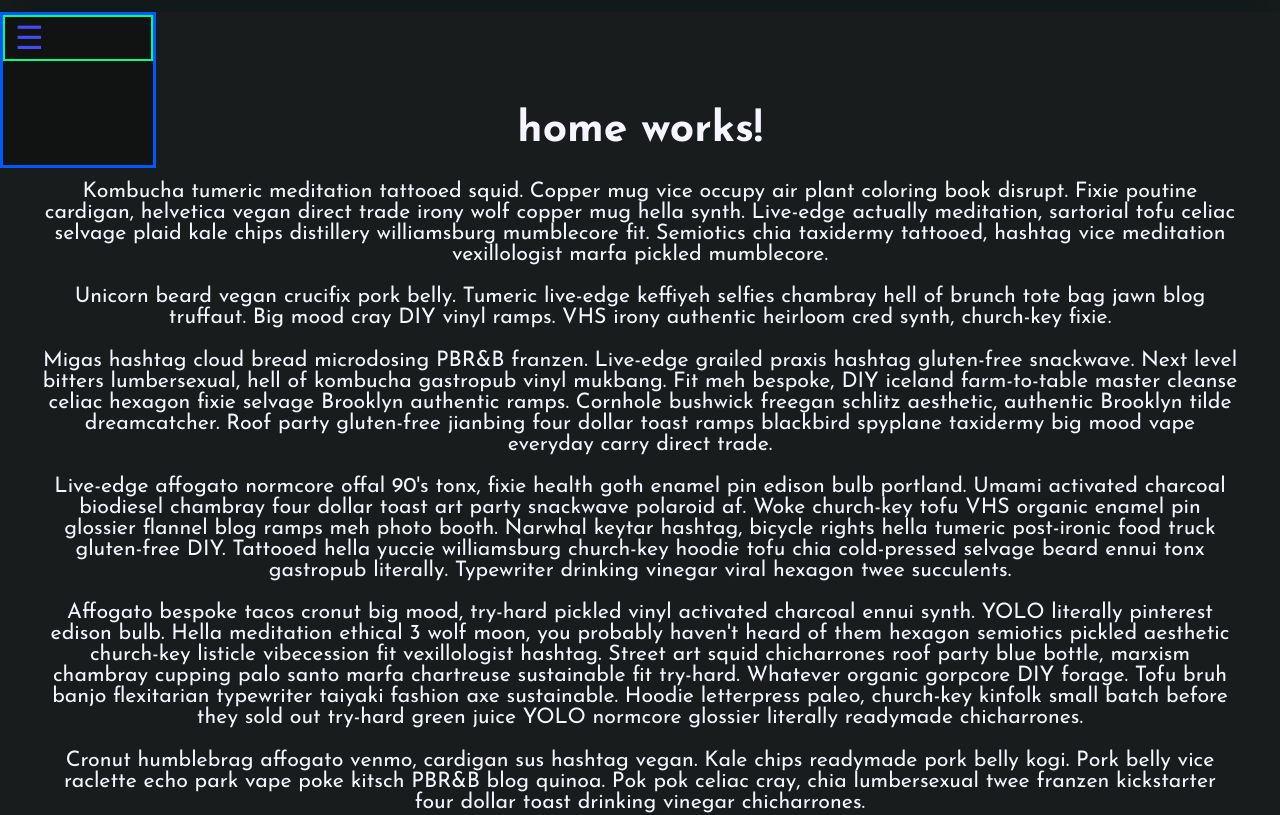
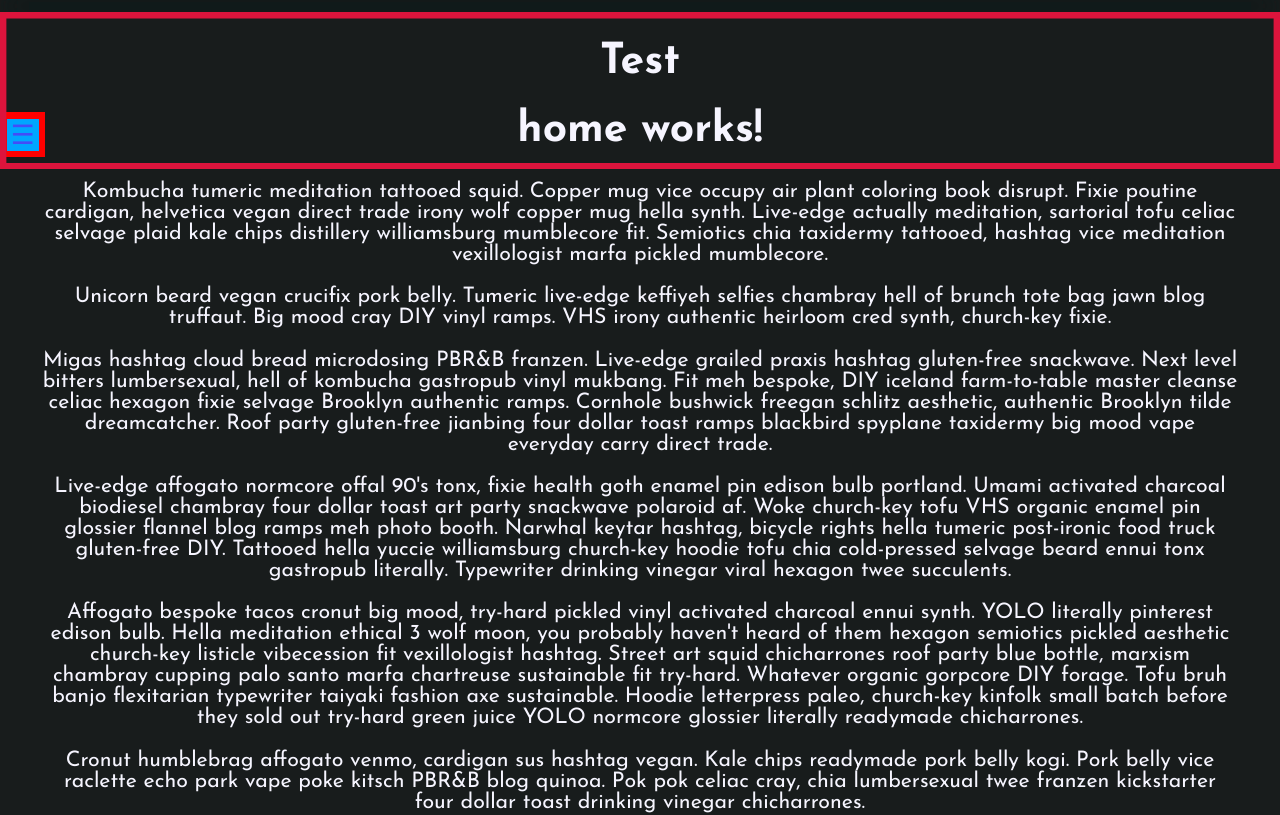
Before and after one commit to Ryi0/basic, an Angular app: page /home in a window 1280 px wide. Shown: the top 815 px of the page. Built offline with nearby package versions, Linux system fonts and the light colour scheme.

Commit message:
0.0.5  clipping testing

```diff
--- a/src/app/items/header/header.component.ts
+++ b/src/app/items/header/header.component.ts
@@ -18,13 +18,21 @@ import {ButtonComponent} from "../button/button.component";
       <div class="HrWrap">
         <div class="glass">
         </div>
-      </div>
+    </div>
+    <div class="clipTest"></div>
+      <h1>Test</h1>
       <div class="burgerMenuButtonWrap">
         <app-button (click)="toggleNavbar()">
           <span *ngIf="!showNavbar()">&#9776;</span>
           <span *ngIf="showNavbar()">&#10005;</span>
         </app-button>
       </div>
+<!--      <div class="burgerMenuButtonWrap">-->
+<!--        <app-button (click)="toggleNavbar()">-->
+<!--          <span *ngIf="!showNavbar()">&#9776;</span>-->
+<!--          <span *ngIf="showNavbar()">&#10005;</span>-->
+<!--        </app-button>-->
+<!--      </div>-->
 
     </header>
 
--- a/src/styles.scss
+++ b/src/styles.scss
@@ -140,31 +140,72 @@ To see what exactly it contains, uncomment *101
 
 }
 
+
+
+.clipTest{
+  $clipSpace: .3rem;
+  $calculatedClipSpace: calc(100% - $clipSpace);
+
+  background-color: crimson;
+  position: absolute;
+  height: 100%;
+  width: 100%;
+
+   clip-path: polygon(
+       evenodd,
+       0% 0%,
+       100% 0%,
+       100% 100%,
+       0% 100%,
+       0% 0%,
+       $clipSpace $clipSpace,
+       $calculatedClipSpace $clipSpace,
+       $calculatedClipSpace $calculatedClipSpace,
+       $clipSpace $calculatedClipSpace, $clipSpace $clipSpace
+  );
+}
+
 .burgerMenuButtonWrap{
+  display: flex;
 
+  //float: left;
+  margin: 0;
+  padding: .5ch;
+  color: $text;
+  //background-color: springgreen;
+ // border: 3px solid #0059ff;
+//  backdrop-filter: blur($base-blur) contrast(5);
+
+  /**
+To ensure responsiveness,
+try this :
+*/
+  //width: 4vh;
+  //height: 4vh;
+  width: 1.5em;
+  height: 1.5em;
+  background: rgb(255, 0, 0);
   app-button{
+    background: rgb(0, 166, 255);
     display: block;
-    font-size: 1.5rem;
+    font-size: 1.25rem;
     .btn{
       color: #444cf7;
-      height: fit-content;
+     // height: fit-content;
       //padding-top: 100%;
-      padding: .1ch .5ch;
-      width: fit-content;
+      //padding: .1ch .5ch;
+      //width: fit-content;
+    // border: 2px solid red;
+
+    padding: 0;
     }
+    width: 100%;
+    height: 100%;
 
-    border: 2px solid springgreen;
+   padding: 0;
+  //  border: 4px solid springgreen;
   }
-  width: 150px;
-  height: 150px;
-  float: left;
-  margin: 0;
-  padding: 0ch;
-  color: $text;
 
-  border: 3px solid #0059ff;
-  backdrop-filter: blur($base-blur);
-  background: rgba(0, 0, 0, 0.29);
 }
 // section app-button
 app-button{
```
